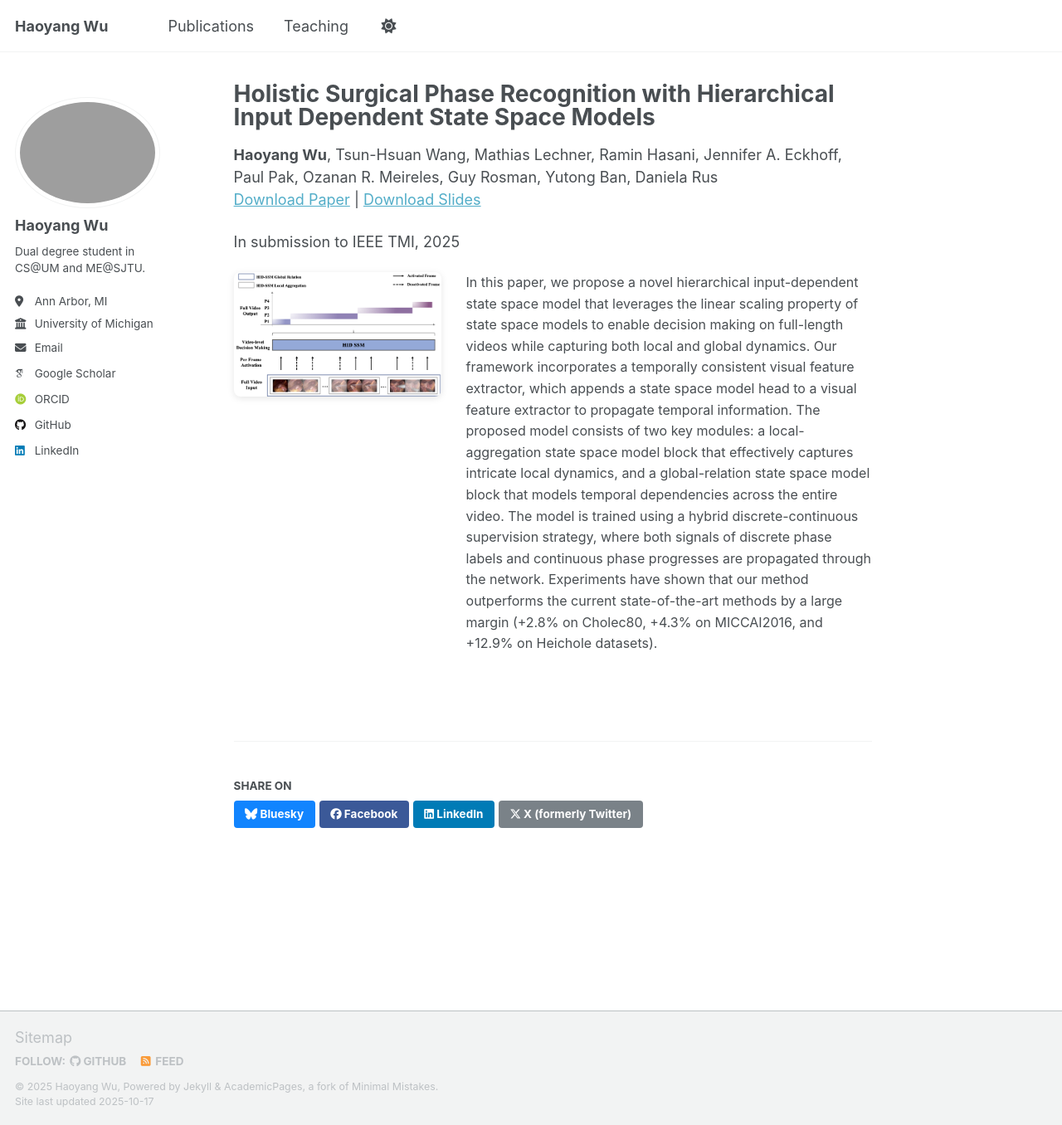
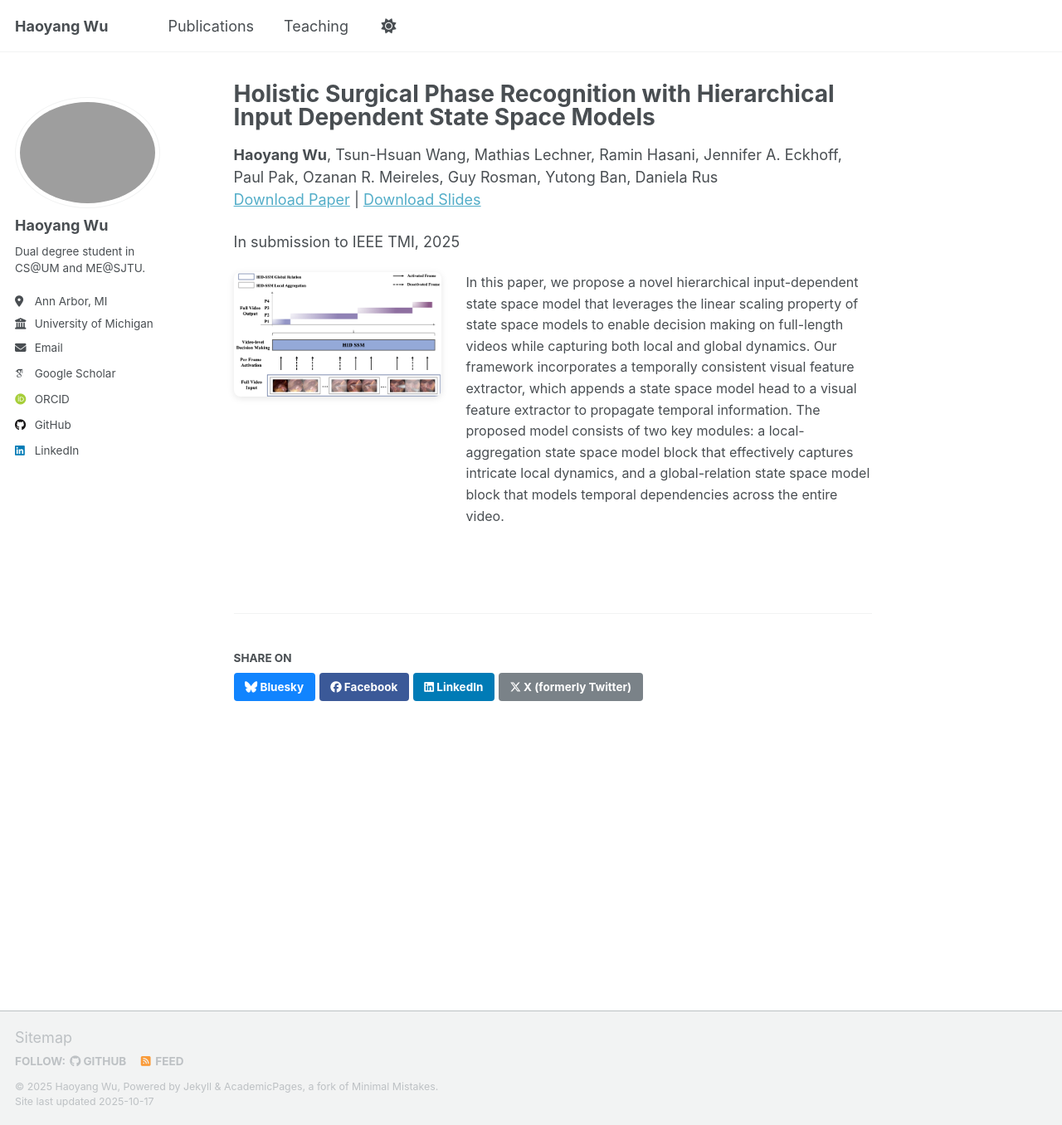
Before and after one commit to William-HYWu/William-HYWu.github.io, a Jekyll site: the page built from _publications/HID-SSM.md, in a window 1280 px wide and 1356 px high. Shown: the whole window at 83% size. Built offline with Jekyll 4.4.1, drawn with Linux system fonts in a browser that asks for light colours; some web fonts are replaced; a script that is not in the unit is left out.

Commit message:
try adding images

```diff
--- a/_publications/HID-SSM.md
+++ b/_publications/HID-SSM.md
@@ -13,11 +13,11 @@
 
 <div style="display: flex; align-items: flex-start; gap: 30px; margin-bottom: 20px;">
   <div style="flex: 0 0 250px;">
-    <img src="{{ site.baseurl }}/images/HID-SSM.png" alt="HID-SSM Framework" style="width: 100%; border-radius: 8px; box-shadow: 0 2px 8px rgba(0,0,0,0.1);">
+    <img src="{{ site.baseurl }}/images/HID-SSM.png" alt="" style="width: 100%; border-radius: 8px; box-shadow: 0 2px 8px rgba(0,0,0,0.1);">
   </div>
   <div style="flex: 1;">
     <p style="font-size: 16px; line-height: 1.6;">
-      In this paper, we propose a novel hierarchical input-dependent state space model that leverages the linear scaling property of state space models to enable decision making on full-length videos while capturing both local and global dynamics. Our framework incorporates a temporally consistent visual feature extractor, which appends a state space model head to a visual feature extractor to propagate temporal information. The proposed model consists of two key modules: a local-aggregation state space model block that effectively captures intricate local dynamics, and a global-relation state space model block that models temporal dependencies across the entire video. The model is trained using a hybrid discrete-continuous supervision strategy, where both signals of discrete phase labels and continuous phase progresses are propagated through the network. Experiments have shown that our method outperforms the current state-of-the-art methods by a large margin (+2.8% on Cholec80, +4.3% on MICCAI2016, and +12.9% on Heichole datasets).
+      In this paper, we propose a novel hierarchical input-dependent state space model that leverages the linear scaling property of state space models to enable decision making on full-length videos while capturing both local and global dynamics. Our framework incorporates a temporally consistent visual feature extractor, which appends a state space model head to a visual feature extractor to propagate temporal information. The proposed model consists of two key modules: a local-aggregation state space model block that effectively captures intricate local dynamics, and a global-relation state space model block that models temporal dependencies across the entire video.
     </p>
   </div>
 </div>
```
